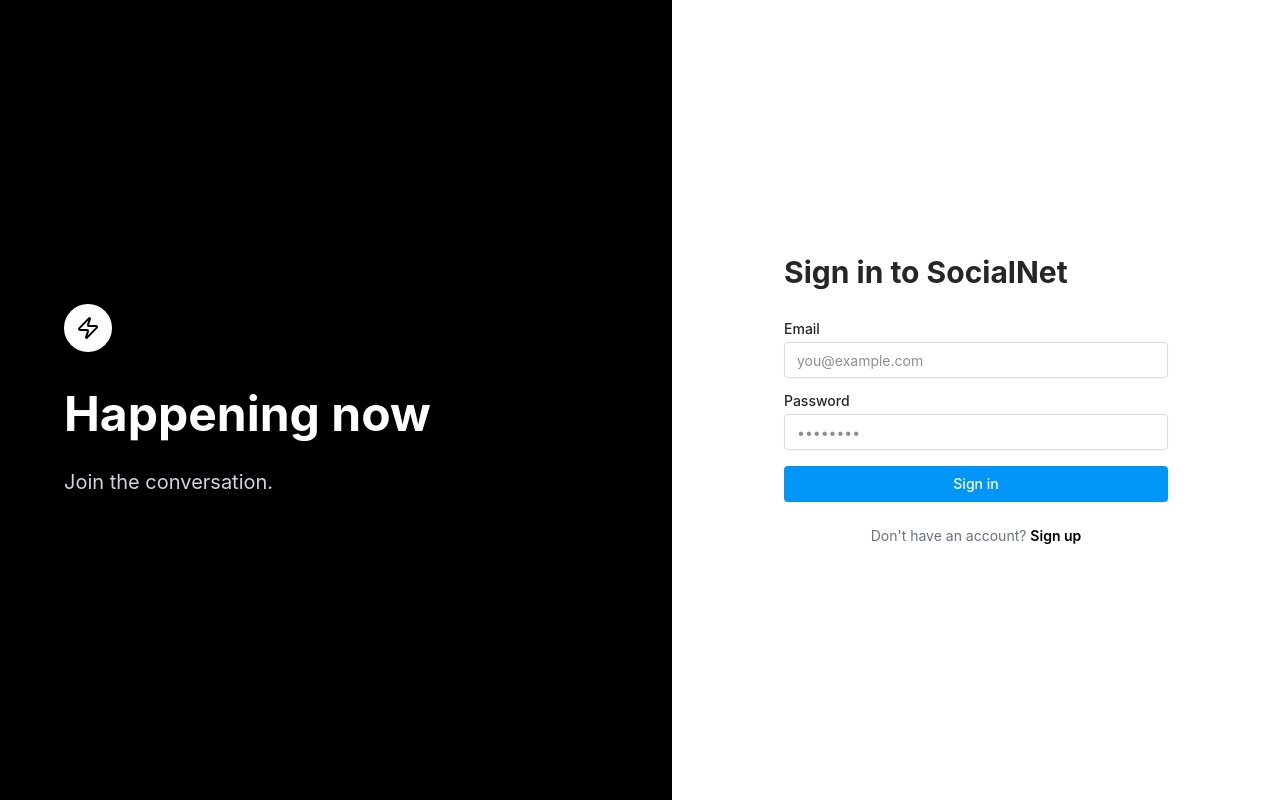
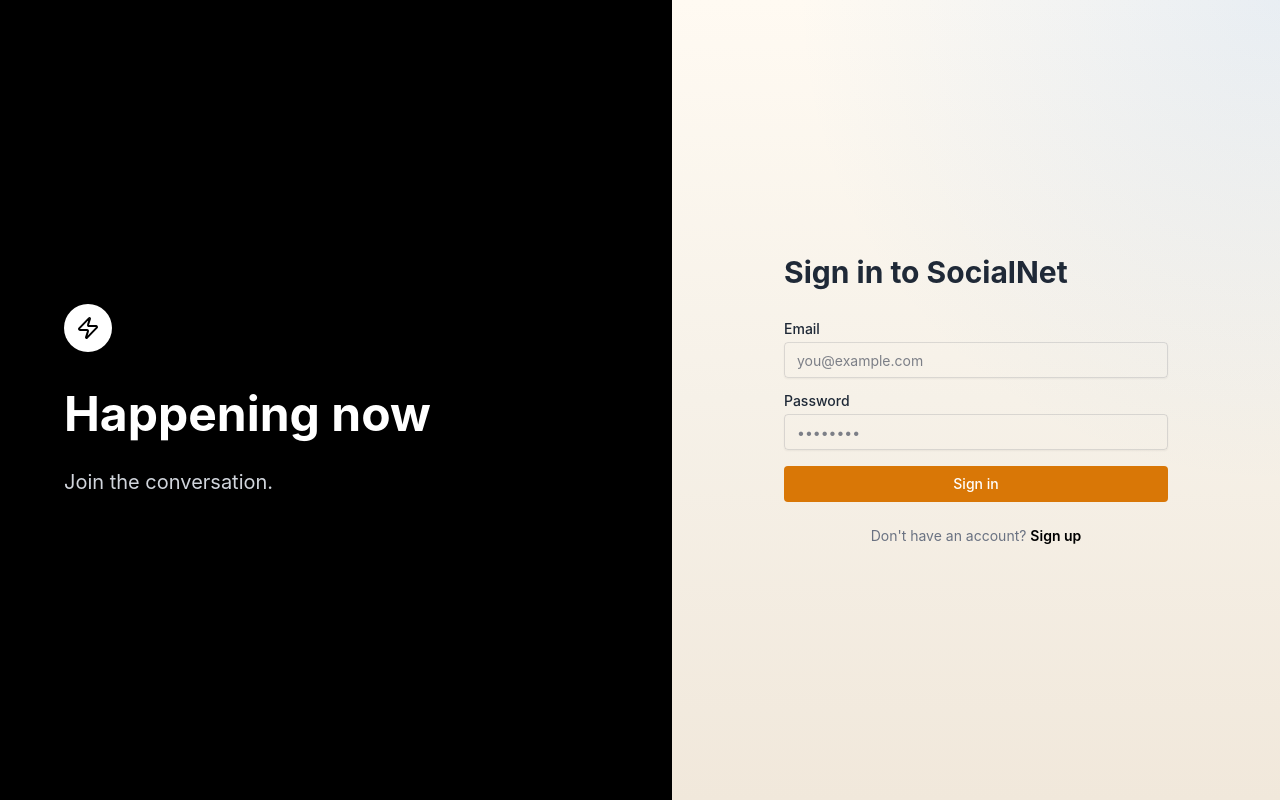
Before and after one commit to thanhbinh1801/social-network-fe, a React (Vite) app: page /login in a window 1280 px wide. Built offline with nearby package versions, Linux system fonts and the light colour scheme; no server answers.

Commit message:
feat: codex update

```diff
--- a/src/components/layout/AppLayout.tsx
+++ b/src/components/layout/AppLayout.tsx
@@ -100,7 +100,9 @@
                 </aside>
 
                 <main className="min-w-0 min-h-[calc(100dvh-2rem)]">
-                    <Outlet />
+                    <div className="mx-auto h-full w-full max-w-[980px]">
+                        <Outlet />
+                    </div>
                 </main>
 
                 <aside className="hidden lg:block">
--- a/src/features/auth/api/auth.api.ts
+++ b/src/features/auth/api/auth.api.ts
@@ -29,8 +29,8 @@
     resetPassword: (data: {
         email: string;
         code: string;
-        password: string;
-        password_confirm: string;
+        new_password: string;
+        new_password_confirm: string;
     }) => api.post<{ detail: string }>("/auth/reset-password/", data),
 
     me: () => api.get<UserPublicObject>("/users/me/"),
--- a/src/features/posts/pages/SavedPostsPage.tsx
+++ b/src/features/posts/pages/SavedPostsPage.tsx
@@ -14,7 +14,7 @@
         postsApi
             .getSaved()
             .then(setPosts)
-            .catch(() => toast.error("Khong tai duoc bai viet da luu."))
+            .catch(() => toast.error("Could not load saved posts."))
             .finally(() => setLoading(false));
     }, []);
 
@@ -29,7 +29,7 @@
                 </CardHeader>
                 <CardContent>
                     <p className="text-sm text-muted-foreground">
-                        Danh sach bai viet duoc lay tu `GET /api/posts/saved/`.
+                        This list is loaded from `GET /api/posts/saved/`.
                     </p>
                 </CardContent>
             </Card>
@@ -43,7 +43,7 @@
             ) : posts.length === 0 ? (
                 <Card>
                     <CardContent className="py-10 text-center text-sm text-muted-foreground">
-                        Ban chua luu bai viet nao.
+                        You have not saved any posts yet.
                     </CardContent>
                 </Card>
             ) : (
--- a/src/features/profile/components/SuggestionsPanel.tsx
+++ b/src/features/profile/components/SuggestionsPanel.tsx
@@ -19,7 +19,7 @@
         profileApi
             .getSuggestions()
             .then(setUsers)
-            .catch(() => toast.error("Khong tai duoc goi y theo doi."))
+            .catch(() => toast.error("Could not load follow suggestions."))
             .finally(() => setLoading(false));
     }, []);
 
@@ -53,7 +53,7 @@
                         : item
                 )
             );
-            toast.error("Khong cap nhat duoc theo doi.");
+            toast.error("Could not update the follow state.");
         } finally {
             setPendingId(null);
         }
@@ -79,7 +79,7 @@
                     </div>
                 ) : users.length === 0 ? (
                     <p className="text-sm text-muted-foreground">
-                        Chua co goi y nao luc nay.
+                        No suggestions available right now.
                     </p>
                 ) : (
                     users.slice(0, 5).map((user) => (
--- a/src/features/search/api/search.api.ts
+++ b/src/features/search/api/search.api.ts
@@ -1,7 +1,7 @@
 import { unwrapList } from "@/lib/api";
 import { api } from "@/lib/axios";
 import type {
-    Hashtag,
+    HashtagStat,
     PaginatedResponse,
     SearchResults,
     UserPublicObject,
@@ -12,7 +12,7 @@
         api.get<SearchResults>("/search/", { params: { q: query, type } }),
 
     getTrending: async () => {
-        const res = await api.get<Hashtag[] | PaginatedResponse<Hashtag>>("/search/trending/");
+        const res = await api.get<HashtagStat[] | PaginatedResponse<HashtagStat>>("/search/trending/");
         return unwrapList(res.data);
     },
 
--- a/src/index.css
+++ b/src/index.css
@@ -10,63 +10,54 @@
   font-weight: 400;
 
   color-scheme: light;
-  color: #262626;
-  background-color: #fafafa;
+  color: #1f2937;
+  background-color: #f6f1e8;
 
   font-synthesis: none;
   text-rendering: optimizeLegibility;
   -webkit-font-smoothing: antialiased;
   -moz-osx-font-smoothing: grayscale;
 
-  /* ── Instagram Color Palette ── */
   --radius: 0.375rem;
 
-  /* Backgrounds */
-  --background: #ffffff;
-  --foreground: #262626;
-  --card: #ffffff;
-  --card-foreground: #262626;
-  --popover: #ffffff;
-  --popover-foreground: #262626;
+  --background: #f6f1e8;
+  --foreground: #1f2937;
+  --card: rgba(255, 252, 247, 0.84);
+  --card-foreground: #1f2937;
+  --popover: #fffaf2;
+  --popover-foreground: #1f2937;
 
-  /* Primary = Instagram Blue */
-  --primary: #0095f6;
+  --primary: #d97706;
   --primary-foreground: #ffffff;
 
-  /* Secondary / Muted */
-  --secondary: #efefef;
-  --secondary-foreground: #262626;
-  --muted: #efefef;
-  --muted-foreground: #8e8e8e;
+  --secondary: #efe4d3;
+  --secondary-foreground: #1f2937;
+  --muted: #efe6d8;
+  --muted-foreground: #7c7f87;
 
-  /* Accent */
-  --accent: #efefef;
-  --accent-foreground: #262626;
+  --accent: #e4eefc;
+  --accent-foreground: #1f2937;
 
-  /* Borders & Inputs */
-  --border: #dbdbdb;
-  --input: #dbdbdb;
-  --ring: #0095f6;
+  --border: rgba(15, 23, 42, 0.10);
+  --input: rgba(15, 23, 42, 0.12);
+  --ring: rgba(217, 119, 6, 0.30);
 
-  /* Destructive */
   --destructive: #ed4956;
 
-  /* Charts (keep neutral) */
-  --chart-1: #0095f6;
+  --chart-1: #d97706;
   --chart-2: #ed4956;
-  --chart-3: #00376b;
-  --chart-4: #8e8e8e;
-  --chart-5: #dbdbdb;
+  --chart-3: #2563eb;
+  --chart-4: #8b5cf6;
+  --chart-5: #0f766e;
 
-  /* Sidebar (not used but keep defined) */
-  --sidebar: #ffffff;
-  --sidebar-foreground: #262626;
-  --sidebar-primary: #0095f6;
+  --sidebar: #fffaf2;
+  --sidebar-foreground: #1f2937;
+  --sidebar-primary: #d97706;
   --sidebar-primary-foreground: #ffffff;
-  --sidebar-accent: #efefef;
-  --sidebar-accent-foreground: #262626;
-  --sidebar-border: #dbdbdb;
-  --sidebar-ring: #0095f6;
+  --sidebar-accent: #efe4d3;
+  --sidebar-accent-foreground: #1f2937;
+  --sidebar-border: rgba(15, 23, 42, 0.10);
+  --sidebar-ring: rgba(217, 119, 6, 0.30);
 }
 
 @theme inline {
@@ -122,12 +113,39 @@
   }
 
   * {
-    @apply border-[#dbdbdb] outline-[#0095f6]/50;
+    @apply border-[rgba(15,23,42,0.10)] outline-[rgba(217,119,6,0.30)];
   }
 
   body {
     min-height: 100dvh;
-    background-color: #ffffff;
-    color: #262626;
+    background:
+      radial-gradient(circle at top left, rgba(234, 179, 8, 0.16), transparent 28%),
+      radial-gradient(circle at top right, rgba(96, 165, 250, 0.14), transparent 32%),
+      linear-gradient(180deg, #fffaf2 0%, #f6f1e8 50%, #f1e8db 100%);
+    color: #1f2937;
+  }
+
+  a[href],
+  button:not(:disabled),
+  label,
+  select:not(:disabled),
+  summary,
+  [role="button"]:not([aria-disabled="true"]),
+  input[type="button"]:not(:disabled),
+  input[type="submit"]:not(:disabled),
+  input[type="reset"]:not(:disabled),
+  input[type="checkbox"]:not(:disabled),
+  input[type="radio"]:not(:disabled),
+  input[type="file"]:not(:disabled),
+  input[type="color"]:not(:disabled),
+  input[type="range"]:not(:disabled) {
+    cursor: pointer;
+  }
+
+  button:disabled,
+  select:disabled,
+  input:disabled,
+  textarea:disabled {
+    cursor: not-allowed;
   }
 }
```
Also changed, not shown: src/features/chat/pages/ChatPage.tsx (+5 -6 lines), src/features/notifications/pages/NotificationsPage.tsx (+5 -5 lines), src/features/search/pages/DiscoverPage.tsx (+7 -7 lines), src/types/index.ts (+9 -3 lines).
